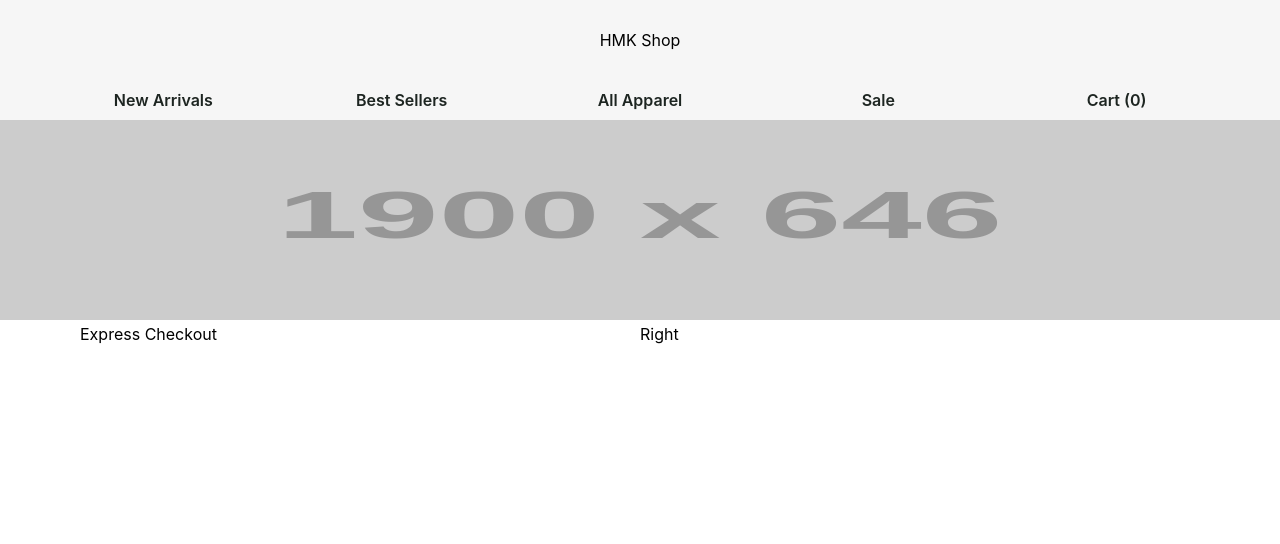
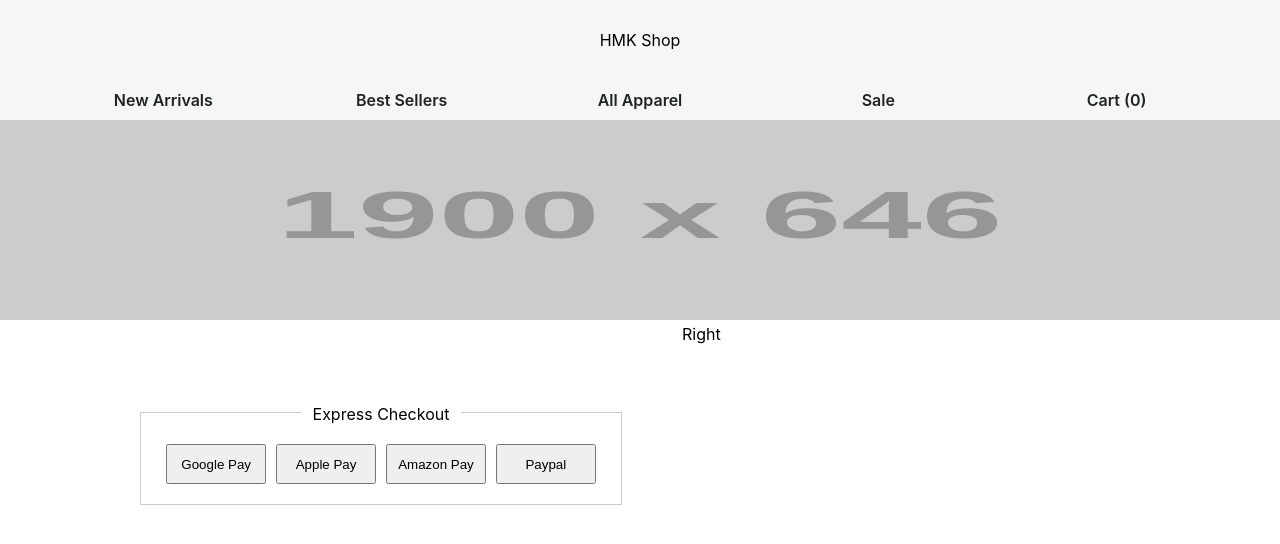
Before and after one commit to cortezdev99/hmk-shop, a React (Create React App) app: page /checkout in a window 1280 px wide. Shown: the top 544 px of the page. Built offline with nearby package versions, Linux system fonts and the light colour scheme.

Commit message:
setup basic structure and styles for express checkout setion in Checkout Component left grid column

```diff
--- a/src/Components/Checkout/Checkout.js
+++ b/src/Components/Checkout/Checkout.js
@@ -16,9 +16,29 @@ export default (props) => {
 
       <div style={{ padding: "0 80px", display: "grid", gridTemplateColumns: "1fr 1fr" }}>
         <div>
-            <div>
-              <div>
-                Express Checkout
+            <div style={{ display: "flex", flexDirection: "column", alignItems: "center", justifyContent: "center", width: "100%", paddingTop: "80px" }}>
+              <div style={{ width: "80%", display: "grid", gridTemplateColumns: "1fr 1fr 1fr" }}>
+                <span style={{ marginTop: "8px", border: "1px solid #CCC", borderBottom: "none", borderRight: "none" }}></span>
+                <span style={{ textAlign: "center" }}>Express Checkout</span>
+                <span style={{ marginTop: "8px", border: "1px solid #CCC", borderBottom: "none", borderLeft: "none" }}></span>
+              </div>
+
+              <div style={{ width: "80%", display: "flex", alignItems: "center", justifyContent: "center", border: "1px solid #CCC", borderTop: "none", padding: "20px" }}>
+                <div style={{ paddingLeft: "5px", paddingRight: "5px", width: "140px" }}>
+                  <button style={{ height: "40px", width: "100%" }}>Google Pay</button>
+                </div>
+
+                <div style={{ paddingLeft: "5px", paddingRight: "5px", width: "140px" }}>
+                  <button style={{ height: "40px", width: "100%" }}>Apple Pay</button>
+                </div>
+
+                <div style={{ paddingLeft: "5px", paddingRight: "5px", width: "140px" }}>
+                  <button style={{ height: "40px", width: "100%" }}>Amazon Pay</button>
+                </div>
+
+                <div style={{ paddingLeft: "5px", paddingRight: "5px", width: "140px" }}>
+                  <button style={{ height: "40px", width: "100%" }}>Paypal</button>
+                </div>
               </div>
             </div>
         </div>
```
